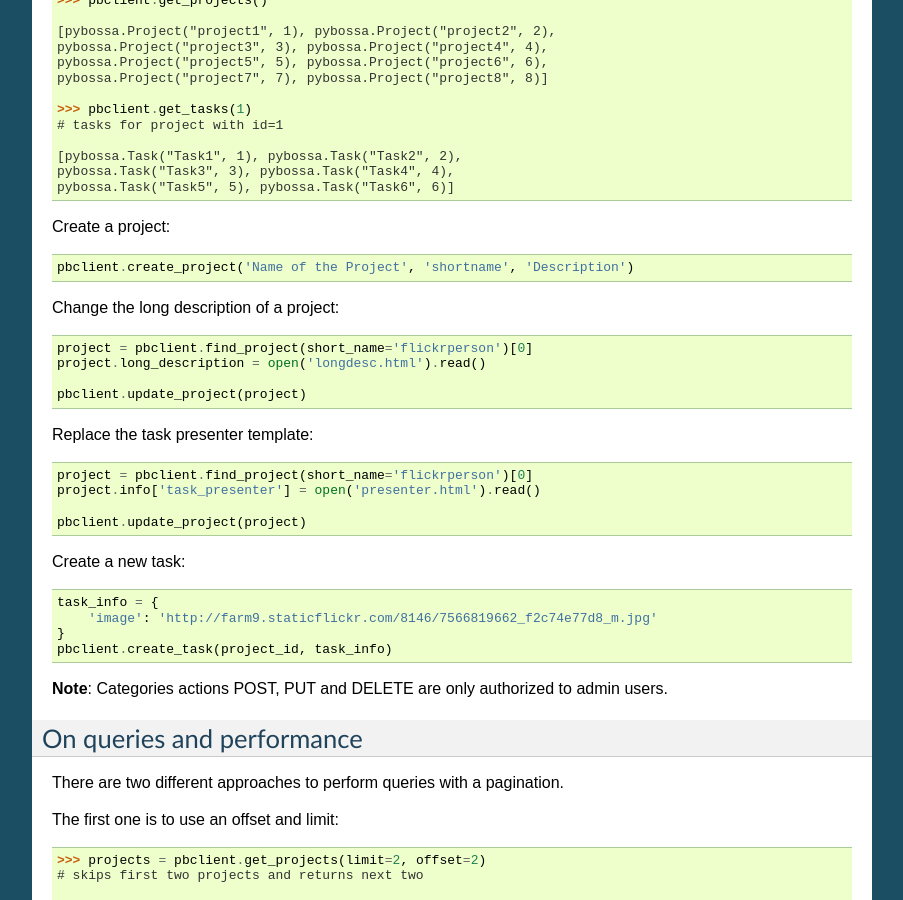
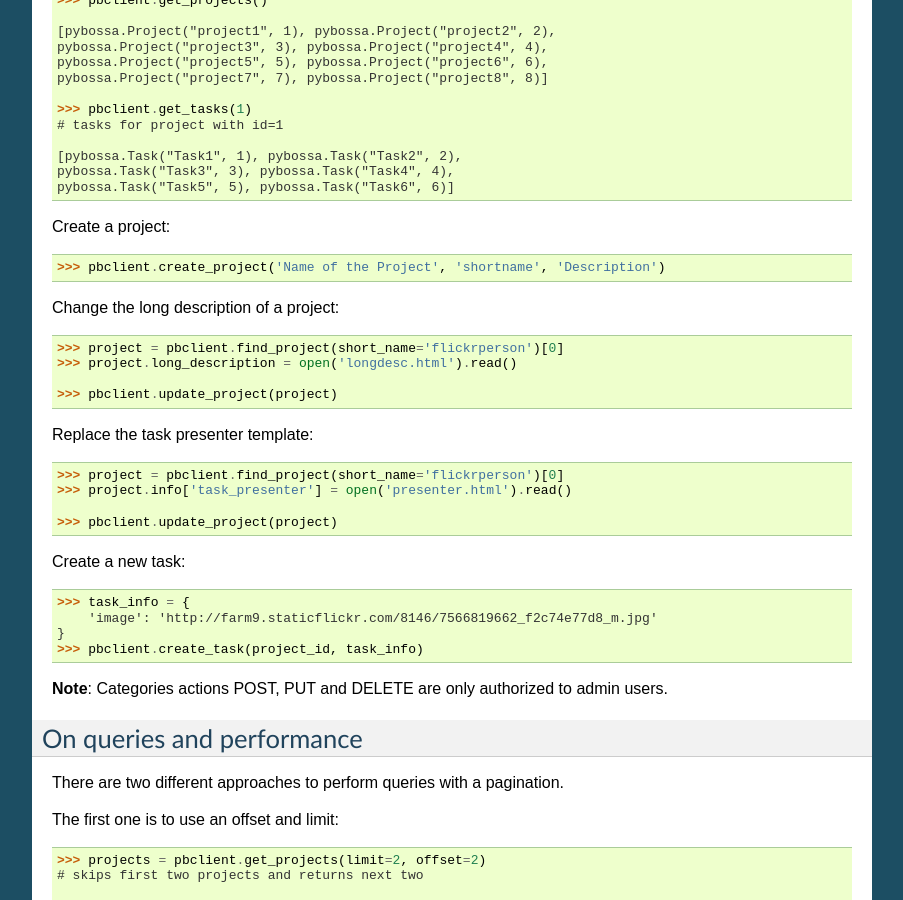
Before and after one commit to Scifabric/pybossa-client, a Sphinx documentation site: the page built from docs/index.rst, in a window 1280 px wide and 900 px high, scrolled down 516 px. Shown: the whole window, without its empty margins (198-1101 px from the left). Built offline with Sphinx 7.4.7, drawn with Linux system fonts in a browser that asks for light colours.

Commit message:
Format changes in docs

```diff
--- a/docs/index.rst
+++ b/docs/index.rst
@@ -46,28 +46,28 @@ Query a PyBossa server::
 
 Create a project::
 
-    pbclient.create_project('Name of the Project', 'shortname', 'Description')
+    >>> pbclient.create_project('Name of the Project', 'shortname', 'Description')
 
 Change the long description of a project::
 
-    project = pbclient.find_project(short_name='flickrperson')[0]
-    project.long_description = open('longdesc.html').read()
+    >>> project = pbclient.find_project(short_name='flickrperson')[0]
+    >>> project.long_description = open('longdesc.html').read()
 
-    pbclient.update_project(project)
+    >>> pbclient.update_project(project)
 
 Replace the task presenter template::
 
-    project = pbclient.find_project(short_name='flickrperson')[0]
-    project.info['task_presenter'] = open('presenter.html').read()
+    >>> project = pbclient.find_project(short_name='flickrperson')[0]
+    >>> project.info['task_presenter'] = open('presenter.html').read()
 
-    pbclient.update_project(project)
+    >>> pbclient.update_project(project)
 
 Create a new task::
 
-    task_info = {
+    >>> task_info = {
         'image': 'http://farm9.staticflickr.com/8146/7566819662_f2c74e77d8_m.jpg'
     }
-    pbclient.create_task(project_id, task_info)
+    >>> pbclient.create_task(project_id, task_info)
 
 **Note**: Categories actions POST, PUT and DELETE are only authorized to
 admin users.
@@ -101,7 +101,6 @@ To obtain the same results as in the previous example::
     [pybossa.Project("project3", 3), pybossa.Project("project4", 4)]
 
     >>> projects == projects_with_last_id
-
     True
 
 Module overview
```
Also changed, not shown: README.rst (+9 -10 lines).
